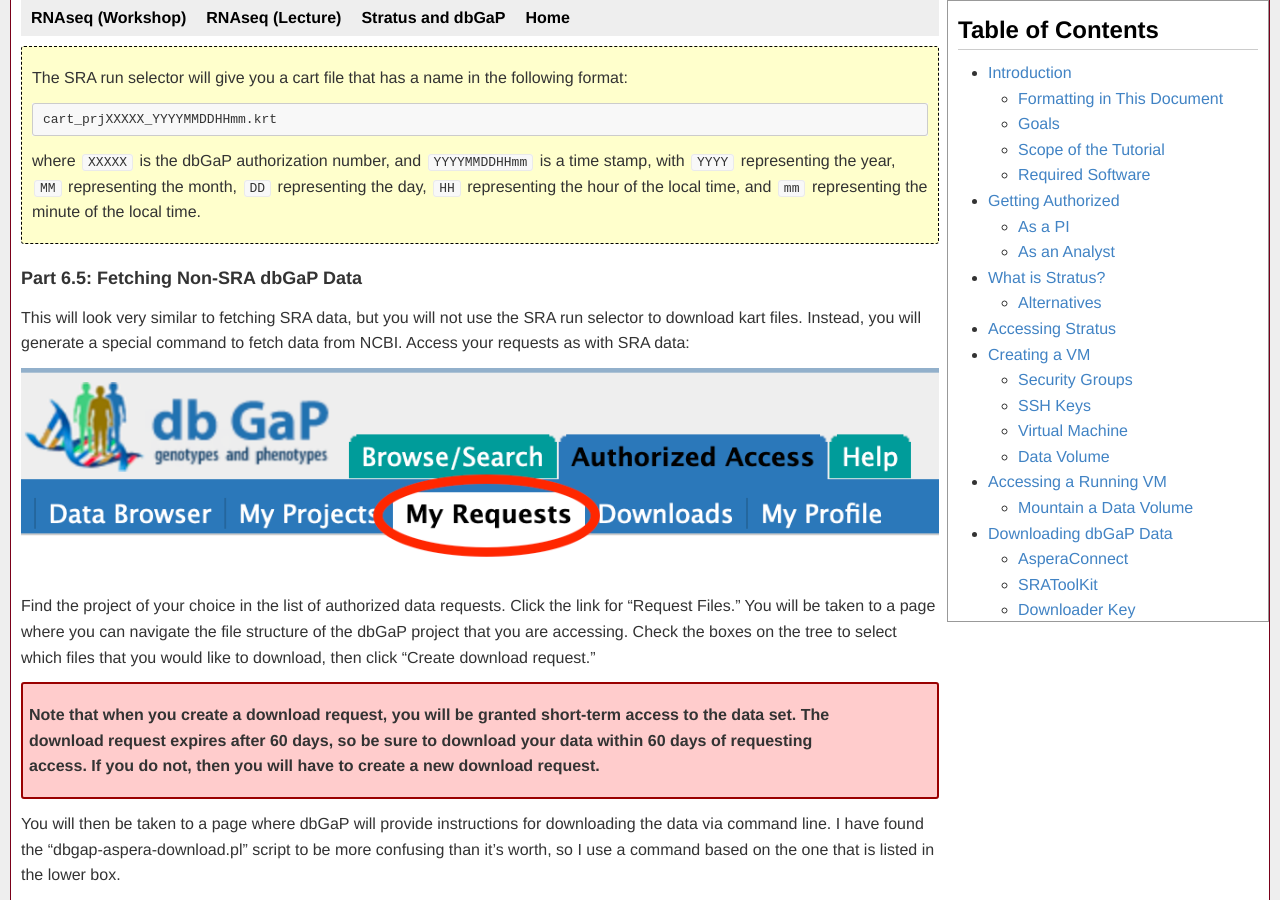
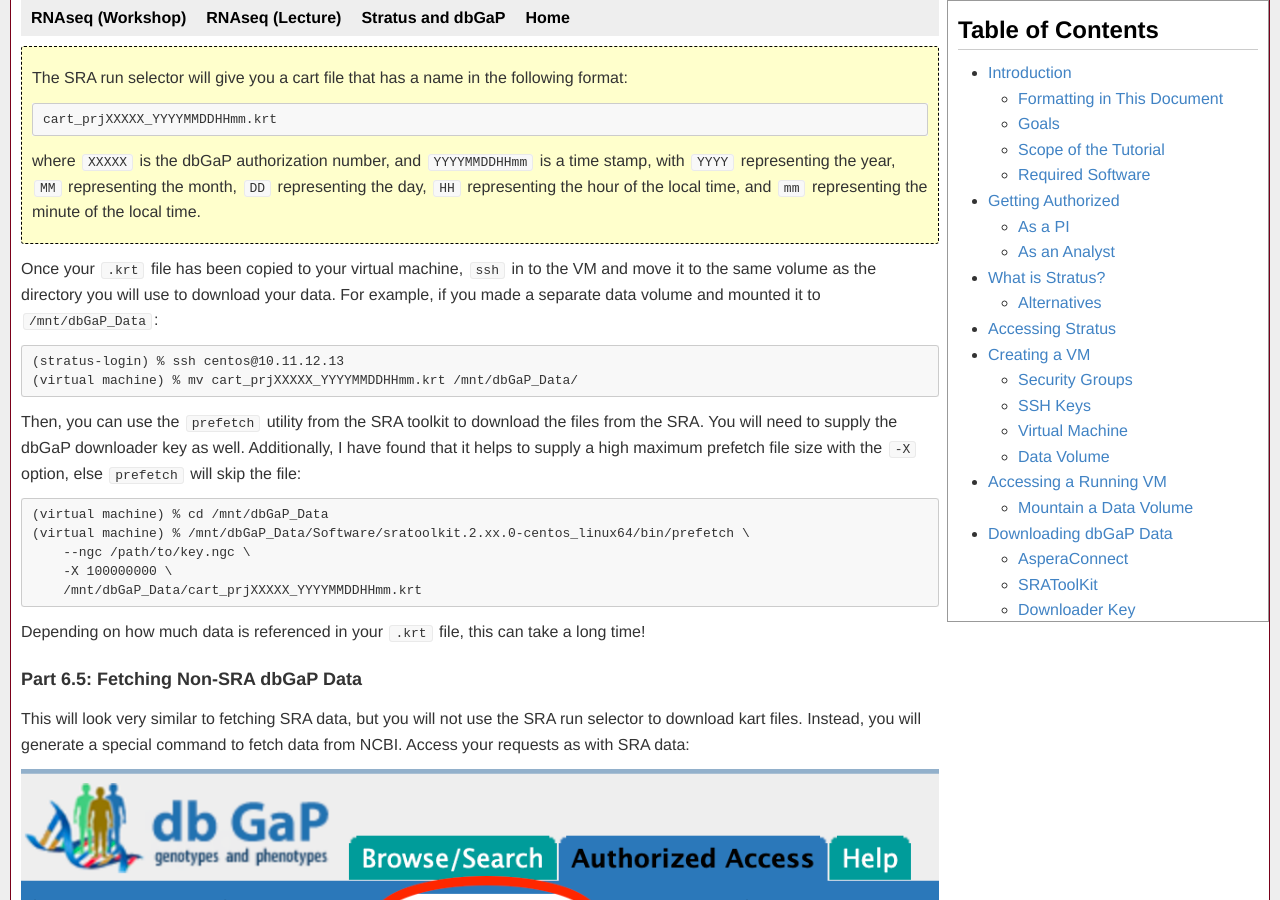
Before and after one commit to msi-ris/Tutorials, a Jekyll site: the page built from stratus_dbgap.md, in a window 1280 px wide and 900 px high, scrolled down 22129 px. Built offline with Jekyll 4.4.1, drawn with Linux system fonts in a browser that asks for light colours.

Commit message:
Update Stratus and dbGaP

````diff
--- a/stratus_dbgap.md
+++ b/stratus_dbgap.md
@@ -502,7 +502,24 @@ where `XXXXX` is the dbGaP authorization number, and `YYYYMMDDHHmm` is a time st
 
 </div>
 
+Once your `.krt` file has been copied to your virtual machine, `ssh` in to the VM and move it to the same volume as the directory you will use to download your data. For example, if you made a separate data volume and mounted it to `/mnt/dbGaP_Data`:
 
+```
+(stratus-login) % ssh centos@10.11.12.13
+(virtual machine) % mv cart_prjXXXXX_YYYYMMDDHHmm.krt /mnt/dbGaP_Data/
+```
+
+Then, you can use the `prefetch` utility from the SRA toolkit to download the files from the SRA. You will need to supply the dbGaP downloader key as well. Additionally, I have found that it helps to supply a high maximum prefetch file size with the `-X` option, else `prefetch` will skip the file:
+
+```
+(virtual machine) % cd /mnt/dbGaP_Data
+(virtual machine) % /mnt/dbGaP_Data/Software/sratoolkit.2.xx.0-centos_linux64/bin/prefetch \
+    --ngc /path/to/key.ngc \
+    -X 100000000 \
+    /mnt/dbGaP_Data/cart_prjXXXXX_YYYYMMDDHHmm.krt
+```
+
+Depending on how much data is referenced in your `.krt` file, this can take a long time!
 
 ### <a name="6.5"></a> Part 6.5: Fetching Non-SRA dbGaP Data
 This will look very similar to fetching SRA data, but you will not use the SRA run selector to download kart files. Instead, you will generate a special command to fetch data from NCBI. Access your requests as with SRA data:
````
